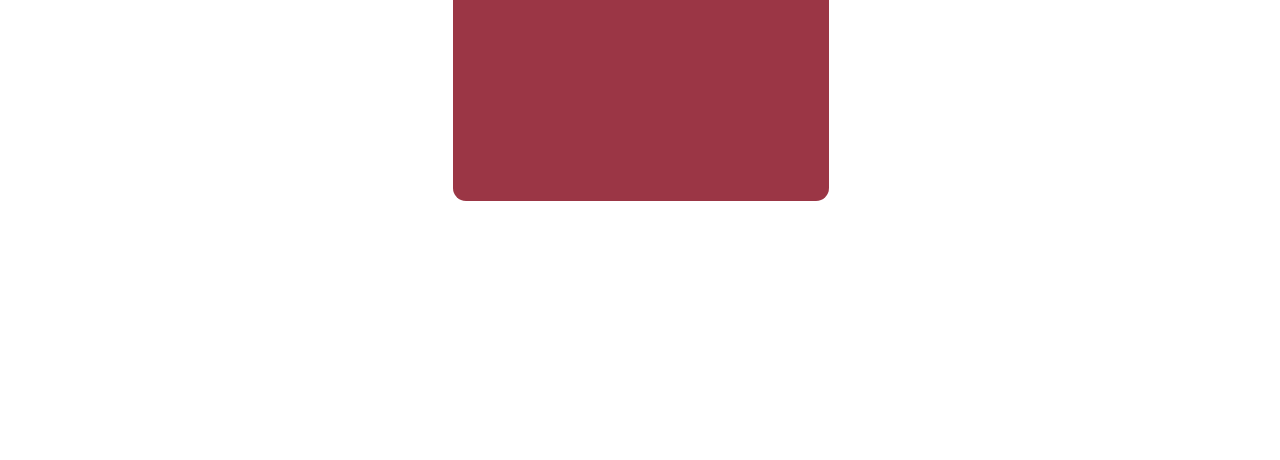
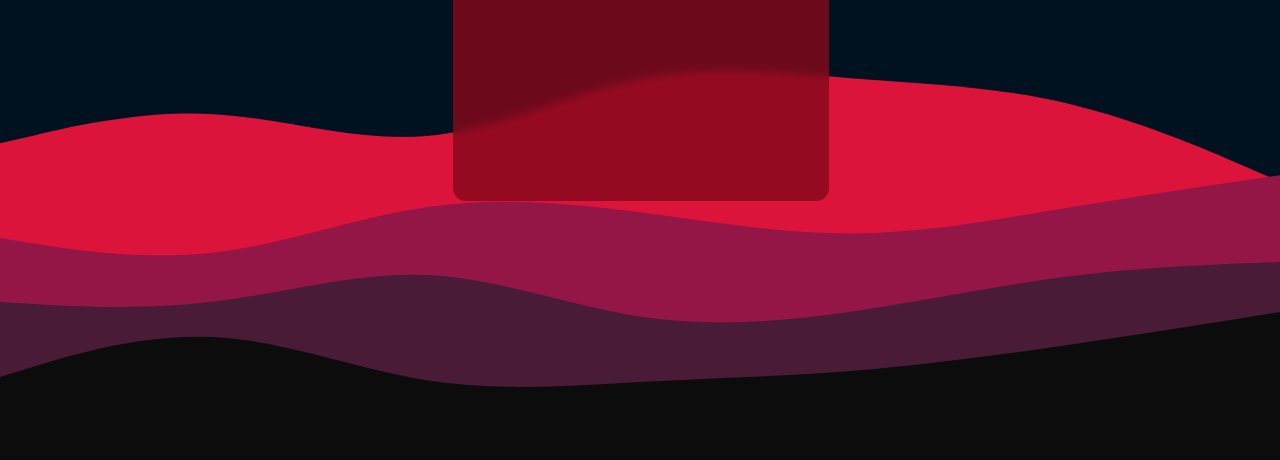
Before and after one commit to Sothnik0/CrimsonActivities, a plain HTML site: page index.html in a window 1280 px wide. Shown: the part 395-855 px from the top of the page. Drawn offline with Linux system fonts and the light colour scheme.

Commit message:
Pequena modificação

```diff
--- a/styles.css
+++ b/styles.css
@@ -7,7 +7,7 @@
 }
 
 body {
-    background-image: url(../atividade_lista_tarefas/svg/layered-waves-haikei.svg);
+    background-image: url(./svg/layered-waves-haikei.svg);
     background-repeat: no-repeat;
     background-size: cover;
     background-position: center;
```
